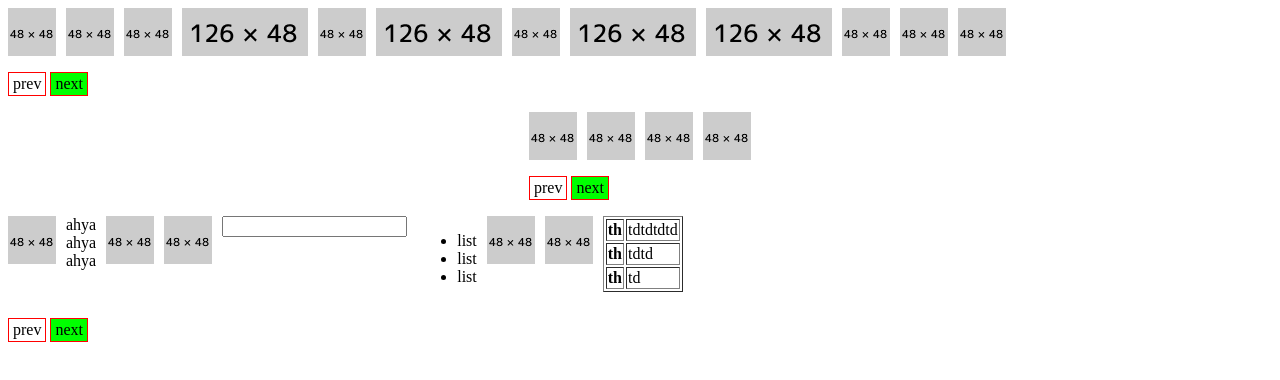
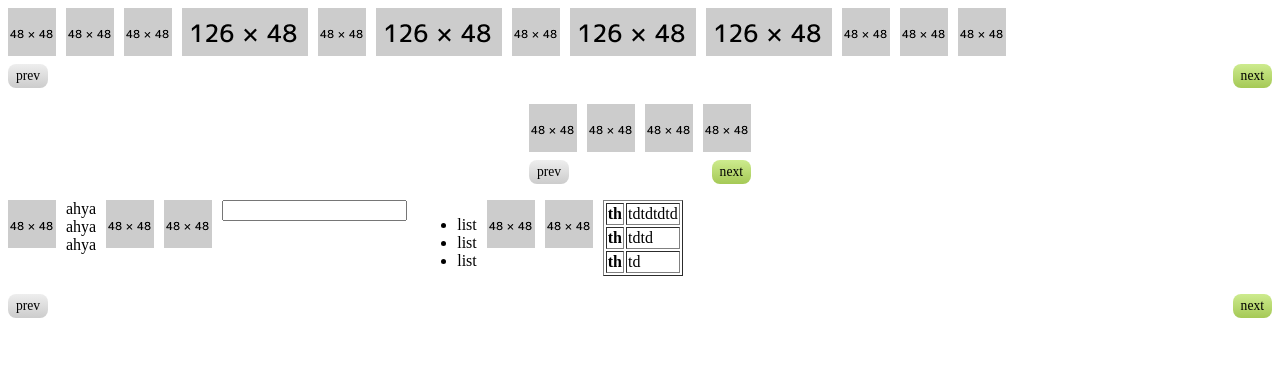
Before and after one commit to funnythingz/zflickjs, a plain HTML site: page demo.html in a window 1280 px wide. Drawn offline with Linux system fonts and the light colour scheme.

Commit message:
CSS update

```diff
--- a/demo.html
+++ b/demo.html
@@ -50,9 +50,6 @@ var init = function(){
 window.addEventListener('load', init, false);
 </script>
 <style type="text/css">
-.contents {
-  margin: 0 0 1em;
-}
 </style>
 </head>
 <body>
@@ -72,8 +69,10 @@ window.addEventListener('load', init, false);
     <div class="zcol"><a href="#" class="zlink"><img src="48x48.gif"></a></div>
     <div class="zcol"><a href="#" class="zlink"><img src="48x48.gif"></a></div>
   </div>
-  <span id="prev" class="zflickClickBtn">prev</span>
-  <span id="next" class="zflickClickBtn">next</span>
+</div>
+<div class="group" style="margin-top: 0.5em;">
+  <span id="prev" class="zflickClickBtn" style="float: left;">prev</span>
+  <span id="next" class="zflickClickBtn" style="float: right;">next</span>
 </div>
 
 
@@ -97,8 +96,10 @@ window.addEventListener('load', init, false);
     <div class="zcol"><a href="#" class="zlink"><img src="48x48.gif"></a></div>
     <div class="zcol"><a href="#" class="zlink"><img src="48x48.gif"></a></div>
   </div>
-  <span id="prev2" class="zflickClickBtn">prev</span>
-  <span id="next2" class="zflickClickBtn">next</span>
+</div>
+<div class="group" style="margin-top: 0.5em;">
+  <span id="prev2" class="zflickClickBtn" style="float: left;">prev</span>
+  <span id="next2" class="zflickClickBtn" style="float: right;">next</span>
 </div>
 </div>
 
@@ -115,8 +116,10 @@ window.addEventListener('load', init, false);
     <div class="zcol"><img src="48x48.gif"></div>
     <div class="zcol"><table border="1"><tr><th>th</th><td>tdtdtdtd</td></tr><tr><th>th</th><td>tdtd</td></tr><tr><th>th</th><td>td</td></tr></table></div>
   </div>
-  <span id="prev3" class="zflickClickBtn">prev</span>
-  <span id="next3" class="zflickClickBtn">next</span>
+</div>
+<div class="group" style="margin-top: 0.5em;">
+  <span id="prev3" class="zflickClickBtn" style="float: left;">prev</span>
+  <span id="next3" class="zflickClickBtn" style="float: right;">next</span>
 </div>
 </div>
 
--- a/zflick.css
+++ b/zflick.css
@@ -7,12 +7,14 @@ img {border: 0 none; vertical-align: bottom;}
 
 .zflickClickBtn {
   display: inline-block;
-  padding: 2px 4px;
-  border: solid 1px #f00;
+  padding: 4px 8px;
   -webkit-tap-highlight-color: rgba(0, 0, 0, 0);
+  background: -webkit-linear-gradient(top, #eeeeee 0%,#cccccc 100%); /* Chrome10+,Safari5.1+ */
+  font-size: 85%;
+  border-radius: 8px;
 }
 .zflickBtnCur {
-  background: #0f0;
+  background: -webkit-linear-gradient(top, #cdeb8e 0%,#a5c956 100%); /* Chrome10+,Safari5.1+ */
 }
 .zlink {-webkit-tap-highlight-color: rgba(0, 0, 0, 0);}
 
```
